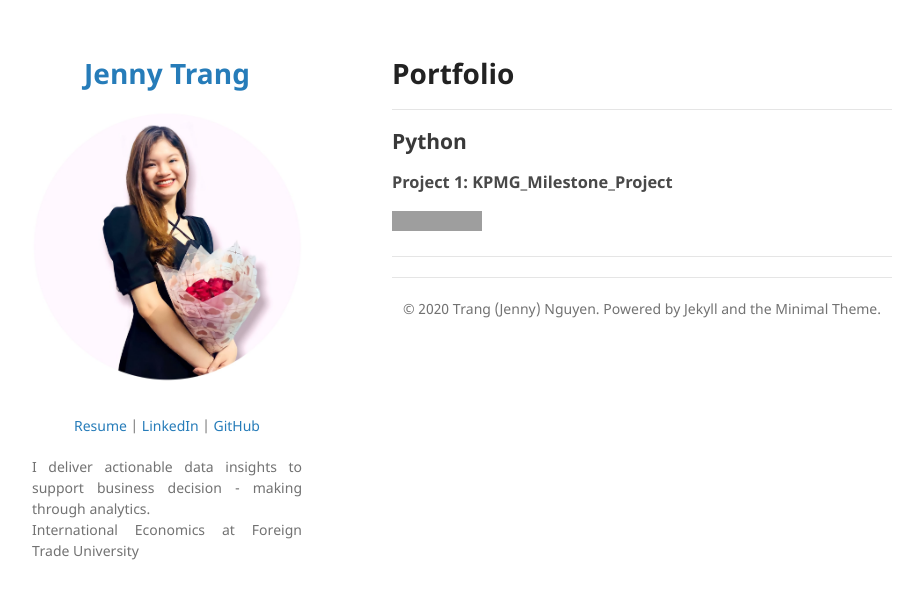
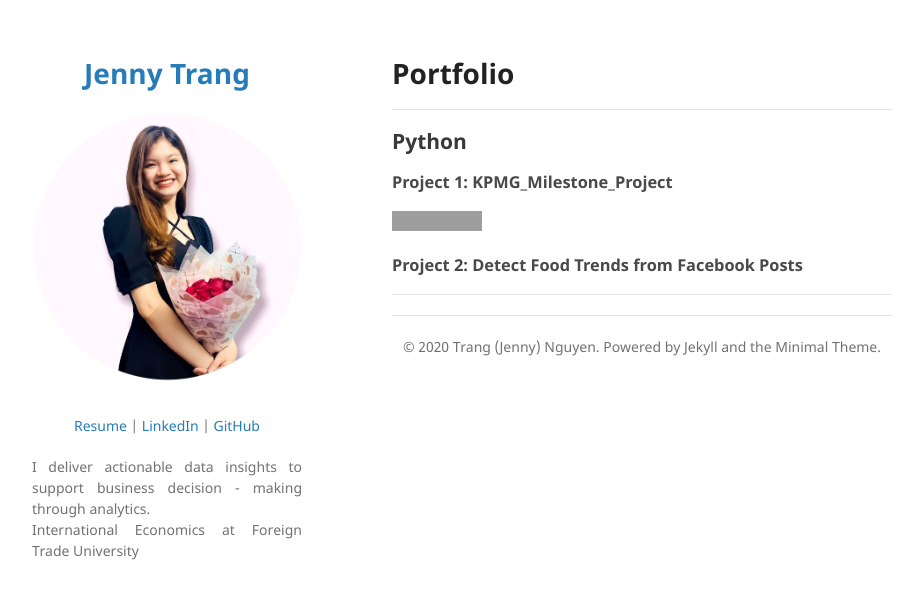
Before and after one commit to jasminechann/jasminechann.github.io, a Jekyll site: the page built from index.md, in a window 1280 px wide. Shown: the top 599 px of the page, without its empty margins (178-1101 px from the left). Built offline with Jekyll 4.4.1, drawn with Linux system fonts in a browser that asks for light colours; our own code applies the rules of GitHub Pages for plain Markdown files; grey boxes are pictures that could not be loaded.

Commit message:
Update index.md

```diff
--- a/index.md
+++ b/index.md
@@ -6,6 +6,7 @@
 
 [![Open Notebook](https://img.shields.io/badge/Jupyter-Open_Notebook-blue?logo=Jupyter)](projects/KPMG_project1.ipynb)
 
+### Project 2: Detect Food Trends from Facebook Posts
 ---
 
 ---
```
